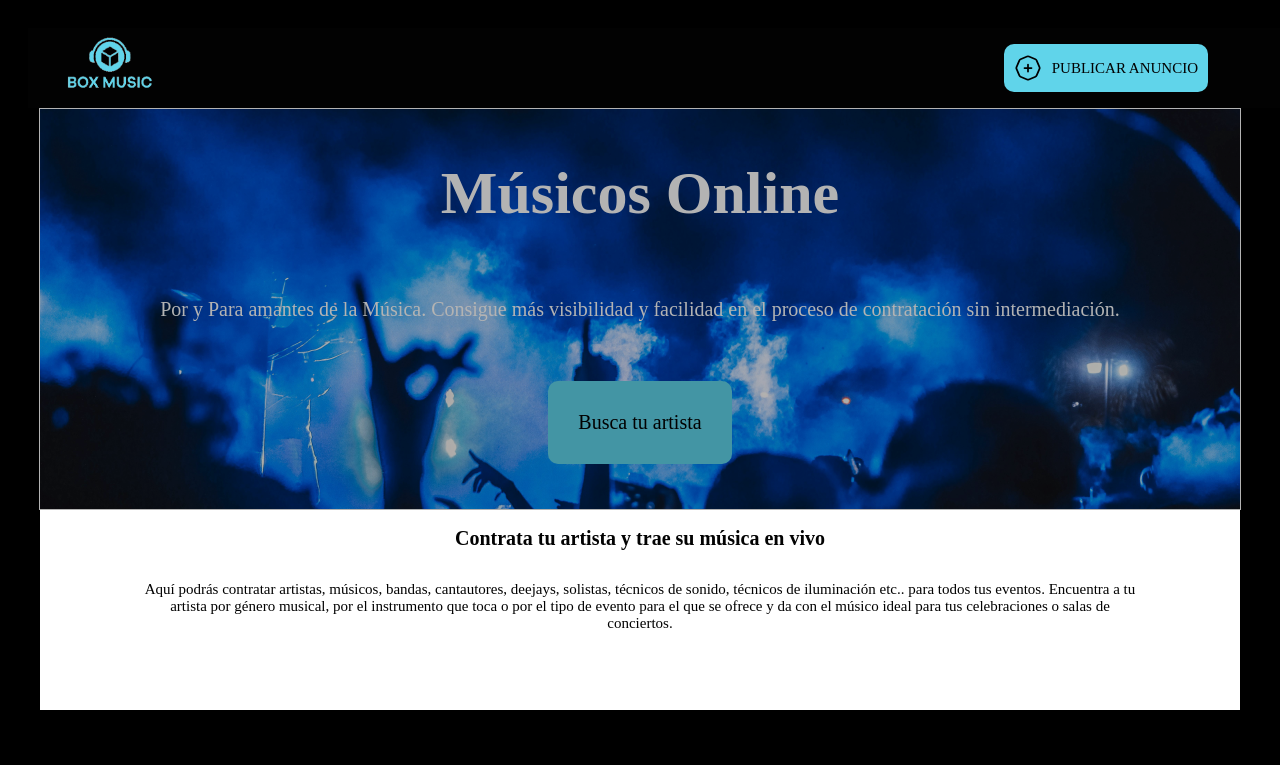
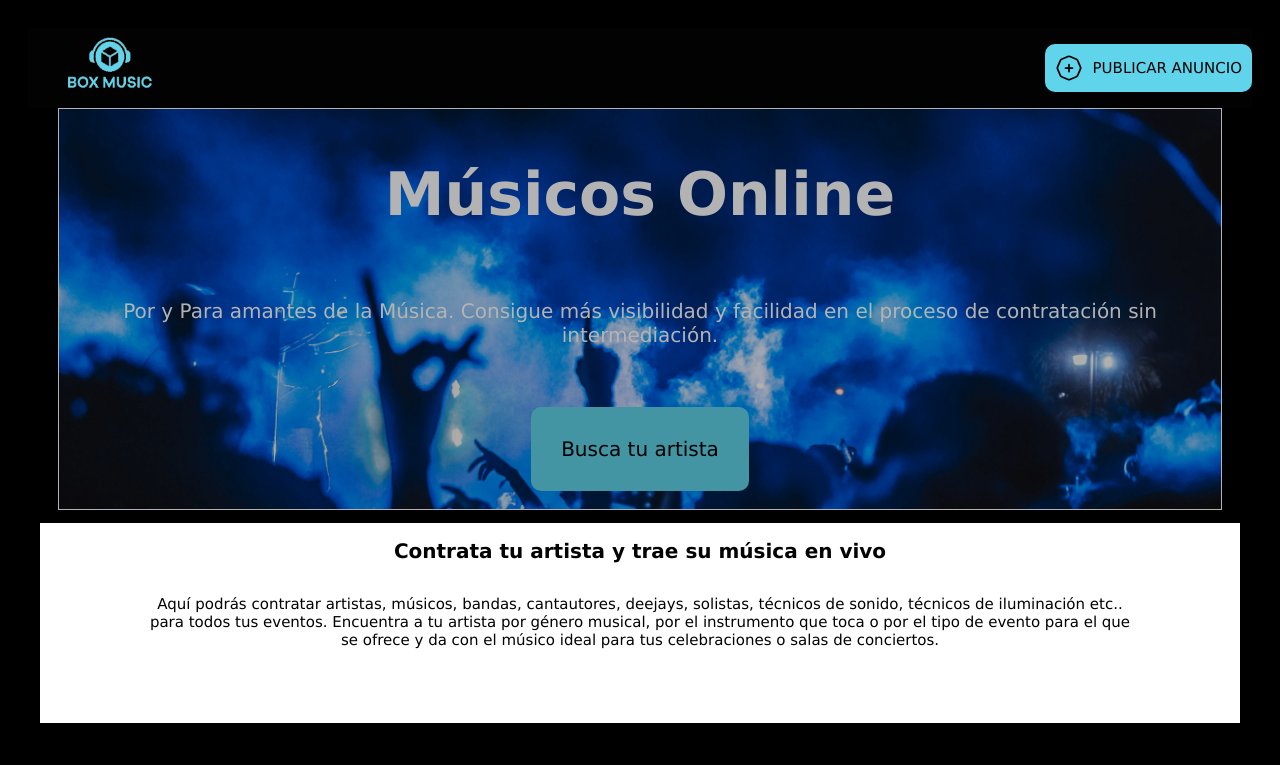
Before and after one commit to BarmanDev/boxmusic, a React (Vite) app in the folder FRONTEND/: page / in a window 1280 px wide. Shown: the top 765 px of the page. Built offline with nearby package versions, Linux system fonts and the light colour scheme; grey boxes are pictures that could not be loaded.

Commit message:
Styles corrections
Se introducen cambios para los css de App, Header y Sections

```diff
--- a/FRONTEND/src/App.css
+++ b/FRONTEND/src/App.css
@@ -0,0 +1,3 @@
+*{
+    font-family: Verdana, Geneva, Tahoma, sans-serif;
+}
--- a/FRONTEND/src/components/header/Header.css
+++ b/FRONTEND/src/components/header/Header.css
@@ -1,5 +1,5 @@
 .header{
-    width: 100vw;
+    width: 100%;
     height: 8rem;
     background-color: var(--darkColor);
     display: flex;
@@ -19,7 +19,7 @@
     border-radius: 1rem;
     display: flex;
     align-items: center;
-    margin-right: 10rem;
+    margin-right: 0rem;
     gap: 1rem;
 
 }
--- a/FRONTEND/src/components/sections/Sections.css
+++ b/FRONTEND/src/components/sections/Sections.css
@@ -16,19 +16,17 @@ body{
     align-items: center;
 }
 
-
-
-.sections__cta{
-    background-image: url(../../img/concert.png);
+.sections__cta {
+    background-image: url(/src/img/concert.png);
     background-repeat: no-repeat;
+    background-size: cover;
     opacity: 0.7;
-    width: 120rem;
+    width: 95%;
     height: 40rem;
     display: flex;
     flex-direction: column;
     align-items: center;
-    border: .1rem solid var(--white);
-
+    border: 0.1rem solid var(--white);
 }
 .sections__cta-title{
     color: var(--white);
@@ -49,7 +47,7 @@ body{
     margin-top: 4rem;
 }
 .sections__container{
-
+    margin: 1vw;
 }
 .sections__container-title{
     color: var(--darkColor);
```
Also changed, not shown: 2 other files (tests, documents, lock files or other folders).
